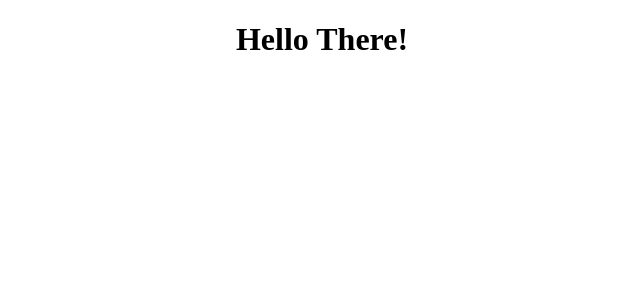
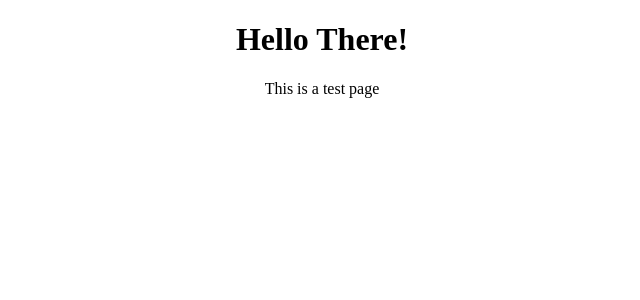
Before and after one commit to CoryEvans2324/ITWD5.130-Website, a Jekyll site: the page built from index.html, in a window 1280 px wide. Shown: the top 300 px of the page, without its empty margins (318-958 px from the left). Built offline with Jekyll 4.4.1, drawn with Linux system fonts in a browser that asks for light colours.

Commit message:
updated index

```diff
--- a/index.html
+++ b/index.html
@@ -8,11 +8,13 @@ title: corye.me
 		margin: 0 auto;
 	}
 
-	h1 {
+	h1,
+	p {
 		text-align: center;
 	}
 </style>
 
 <div class="content">
 	<h1>Hello There!</h1>
+	<p>This is a test page</p>
 </div>
```
